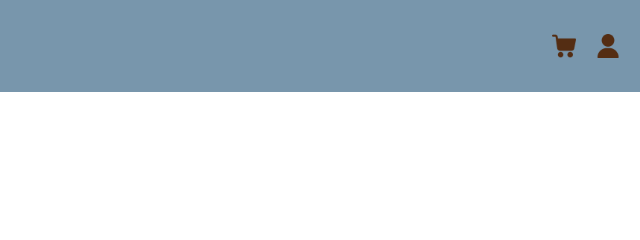
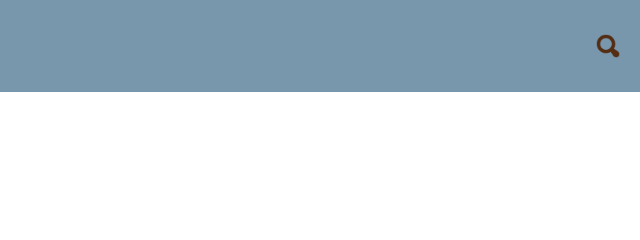
Before and after one commit to st0971/Elqamar, a plain HTML site: page product.html in a window 1280 px wide. Shown: the top 240 px of the page, 640-1280 px from the left. Drawn offline with Linux system fonts and the light colour scheme.

Commit message:
Update product.html

```diff
--- a/product.html
+++ b/product.html
@@ -29,8 +29,10 @@
             </nav>
         </div>
         <div class="navbar-right">
-            <a href="cart.html" class="icon-link"><img src="images/cart.png" alt="購物車"></a>
-            <a href="#" class="icon-link"><img src="images/member.png" alt="會員"></a>
+            <div class="search-container">
+                <input type="text" class="search-input hidden" placeholder="搜尋商品...">
+                <a href="#" class="icon-link search-toggle"><img src="images/search.png" alt="搜尋"></a>
+            </div>
         </div>
     </header>
     <!-- 導覽列 -->
@@ -87,6 +89,5 @@
         <p>&copy; Elqamar ｜聯絡我們：XXXXX@gmail.com</p>
     </footer>
 
-    <script src="js/product.js"></script>
-    <script src="js/cart.js"></script> </body>
+    <script src="js/product.js"></script> </body>
 </html>
```
